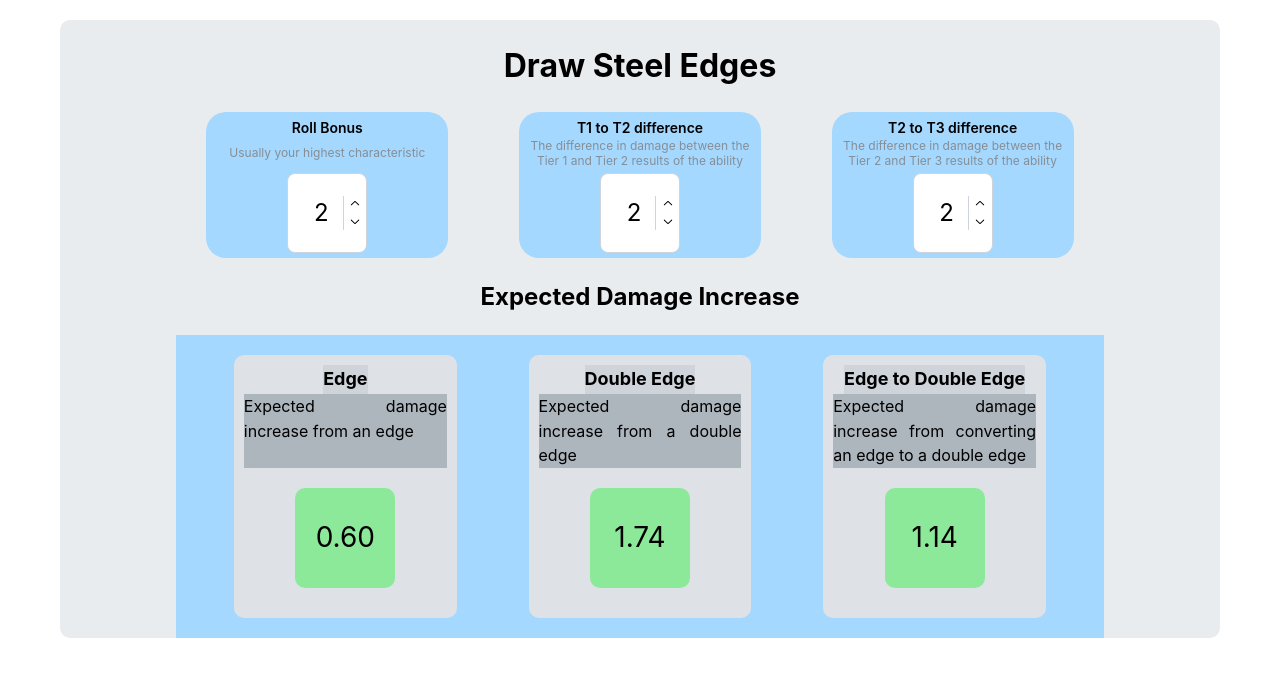
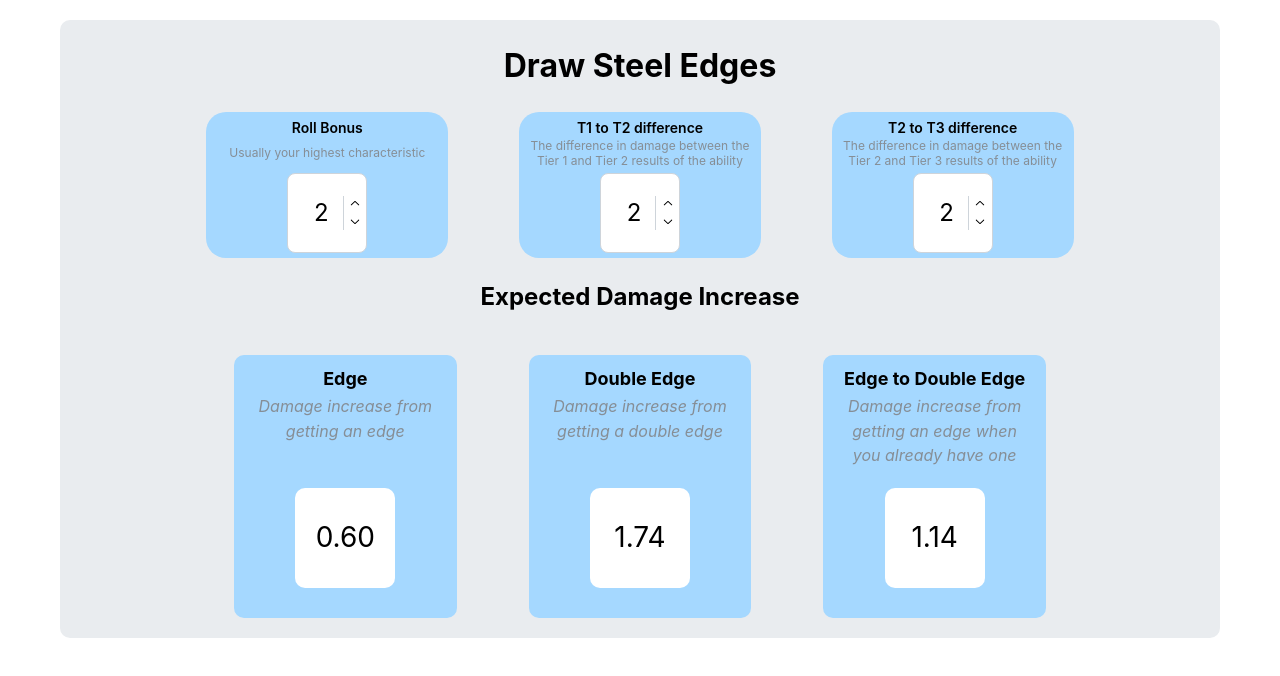
Before and after one commit to Auvern27/drawsteel-edges, a React (Vite) app: page / in a window 1280 px wide. Shown: the top 676 px of the page. Built offline with nearby package versions, Linux system fonts and the light colour scheme.

Commit message:
Changed some styles. MVP ready.

```diff
--- a/src/App.tsx
+++ b/src/App.tsx
@@ -85,7 +85,7 @@ function App() {
           <h2>Expected Damage Increase</h2>
         </Center>
         <SimpleGrid
-          bg="var(--mantine-color-blue-2)"
+          // bg="var(--mantine-color-blue-2)"
           cols={3}
           mx="auto"
           spacing="md"
@@ -97,17 +97,17 @@ function App() {
         >
           <ResultBox
             title="Edge"
-            description="Expected damage increase from an edge"
+            description="Damage increase from getting an edge"
             value={edgeExpectedDamageIncrease}
           />
           <ResultBox
             title="Double Edge"
-            description="Expected damage increase from a double edge"
+            description="Damage increase from getting a double edge"
             value={doubleEdgeExpectedDamageIncrease}
           />
           <ResultBox
             title="Edge to Double Edge"
-            description="Expected damage increase from converting an edge to a double edge"
+            description="Damage increase from getting an edge when you already have one"
             value={edgeToDoubleEdgeExpectedDamageIncrease}
           />
         </SimpleGrid>
--- a/src/components/resultBox.tsx
+++ b/src/components/resultBox.tsx
@@ -11,7 +11,7 @@ function ResultBox({
 }) {
   return (
     <Box
-      bg="var(--mantine-color-gray-3)"
+      bg="var(--mantine-color-blue-2)"
       p={10}
       bdrs={10}
       mt={20}
@@ -28,7 +28,7 @@ function ResultBox({
       }}
     >
       <Text
-        bg="var(--mantine-color-gray-4)"
+        // bg="var(--mantine-color-gray-4)"
         size="lg"
         fw={700}
         style={{ textAlign: "center" }}
@@ -36,18 +36,22 @@ function ResultBox({
         {title}
       </Text>
       <Text
-        bg="var(--mantine-color-gray-5)"
+        // bg="var(--mantine-color-gray-5)"
+        fs="italic"
+        c="dimmed"
         style={{
-          textAlign: "justify",
+          textAlign: "center",
           display: "flex",
+          flexDirection: "column",
           flexGrow: 1,
           minHeight: 0,
+          width: "90%",
         }}
       >
         {description}
       </Text>
       <Box
-        bg="var(--mantine-color-green-3)"
+        bg="var(--mantine-color-white)"
         bdrs={10}
         mt={20}
         mb={20}
--- a/src/components/rollStatInput.tsx
+++ b/src/components/rollStatInput.tsx
@@ -42,9 +42,6 @@ export function RollStatInput({
           justifyContent: "center",
           flexGrow: 1,
         },
-        // wrapper: {
-        //   width: 80,
-        // },
         input: {
           width: 80,
           height: 80,
```
